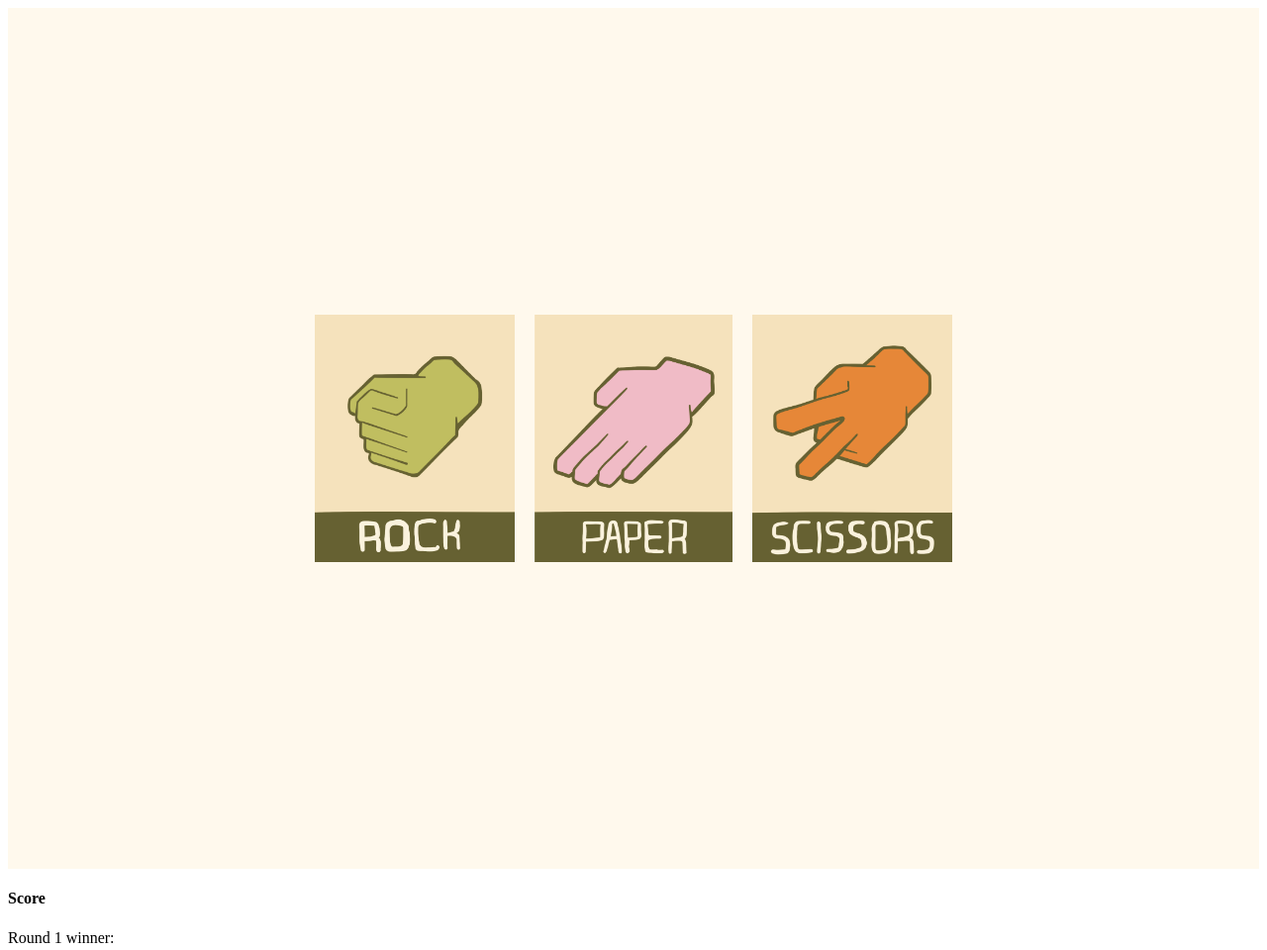
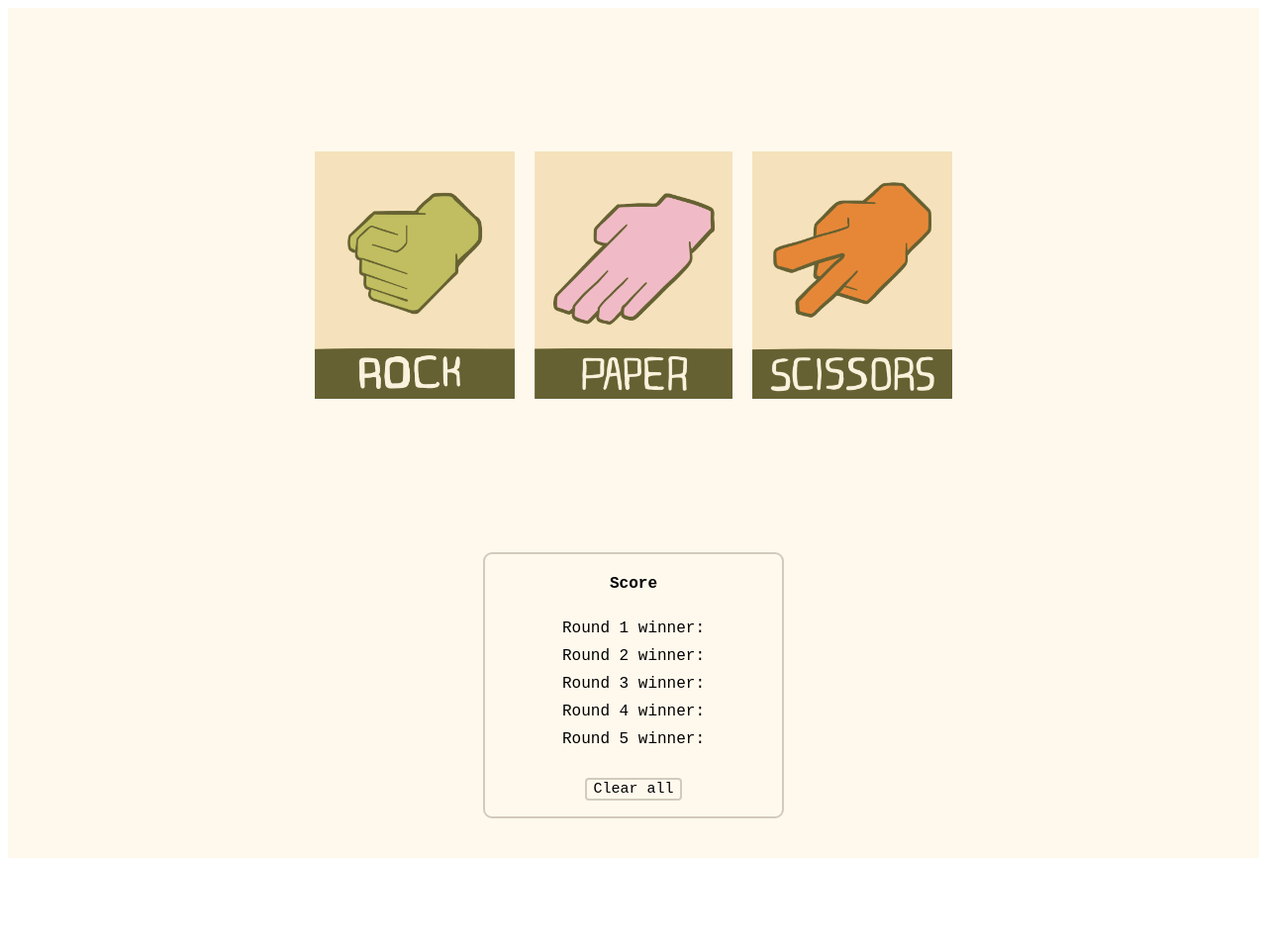
Before and after one commit to PavanaKaranam/JS-RockPaperScossorwomen, a plain HTML site: page index.html in a window 1280 px wide. Shown: the top 960 px of the page at 99% size. After the commit the page ends 875 px from the top, so only its background shows below. Drawn offline with Linux system fonts and the light colour scheme.

Commit message:
Update acore board style.css

```diff
--- a/style.css
+++ b/style.css
@@ -1,11 +1,12 @@
 .pictures{
     margin: 0;
     display: flex;
+    flex-wrap: wrap;
     justify-content: center;
     align-items: center;
-    height: 870px;
+    height: 100%;
+    padding: 135px;
     flex-wrap: wrap;
-    padding: 0;
     background-color: #fff9ed;
 }
 
@@ -14,13 +15,76 @@ input {
 }
 
 :hover.rock{
-    height: 270px;
+    transform: scale(1.07);
+    transition: 0.2s ease;
 }
 
 :hover.paper{
-    height: 270px;
+    transform: scale(1.07);
+    transition: 0.2s ease;
 }
 
 :hover.scissors{
-    height: 270px;
+    transform: scale(1.07);
+    transition: 0.2s ease;
 }
+
+.container{
+    display: flex;
+    flex-direction: column;
+    background-color: #fff9ed;
+    justify-content: center;
+    align-items: center;
+    padding-bottom: 30px;
+}
+
+.score{
+    display: flex;
+    justify-content: center;
+    align-items: center;
+    align-content: center;
+    flex-wrap: wrap;
+    flex-direction: column;
+    padding: 0px 30px;
+    border: 2px solid #d2cabc;
+    border-radius: 9px;
+    margin:10px;
+    width: 240px;
+    font-family:'Courier New', Courier, monospace, sans-serif;
+}
+.one{
+    margin-top: 10px;
+}
+.one,
+.two,
+.three,
+.four,
+.five{
+    margin: 5px;
+}
+
+.five{
+    margin-bottom: 15px;
+}
+
+.final{
+    padding-left: 18px;
+    margin: 0;
+
+}
+
+button{
+    border: 2px solid #d2cabc;
+    background-color: #fff9ed;
+    border-radius: 4px;
+    font-family:'Courier New', Courier, monospace;
+    font-size: 15px;
+    font-weight: 500;
+    margin-bottom: 16px;
+    margin-top: 15px;
+}
+
+button:hover{
+    transform: scale(1.03);
+    transition: 0.5s ease;
+}
```
